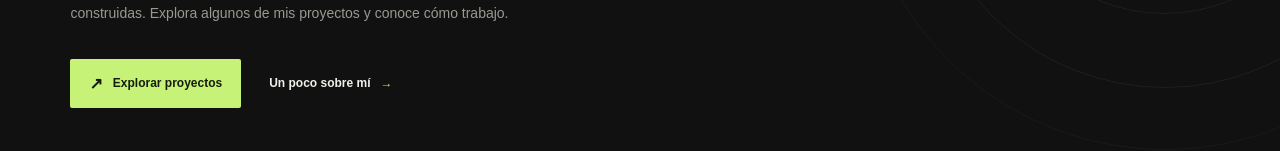
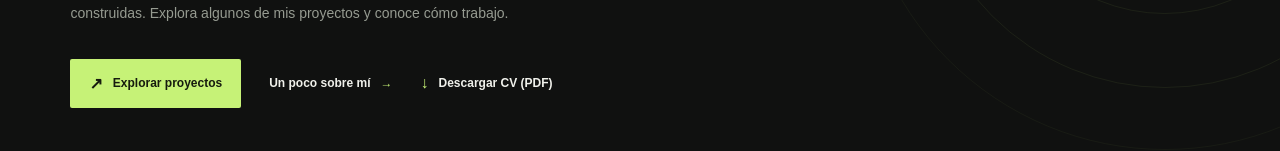
Before and after one commit to MrKaleth/MrKaleth.github.io, a plain HTML site: page index.html in a window 1280 px wide. Shown: the part 649-800 px from the top of the page. Drawn offline with Linux system fonts and the light colour scheme.

Commit message:
Portfolio v1 with CV

```diff
--- a/index.html
+++ b/index.html
@@ -90,6 +90,13 @@
 
                     <a class="text-link secondary-link" href="./pages/about_me.html">
                         Un poco sobre mí <span aria-hidden="true">→</span>
+                    </a>
+
+                    <a class="text-link secondary-link"
+                        href=".\assets\documents\Curriculum-Vitae Darío Bonilla Perea.pdf"
+                        download="Curriculum-Vitae-Dario-Bonilla-Perea.pdf">
+                        <span class="link-arrow">↓</span>
+                        Descargar CV (PDF)
                     </a>
                 </div>
             </div>
```
Also changed, not shown: 1 other file.
